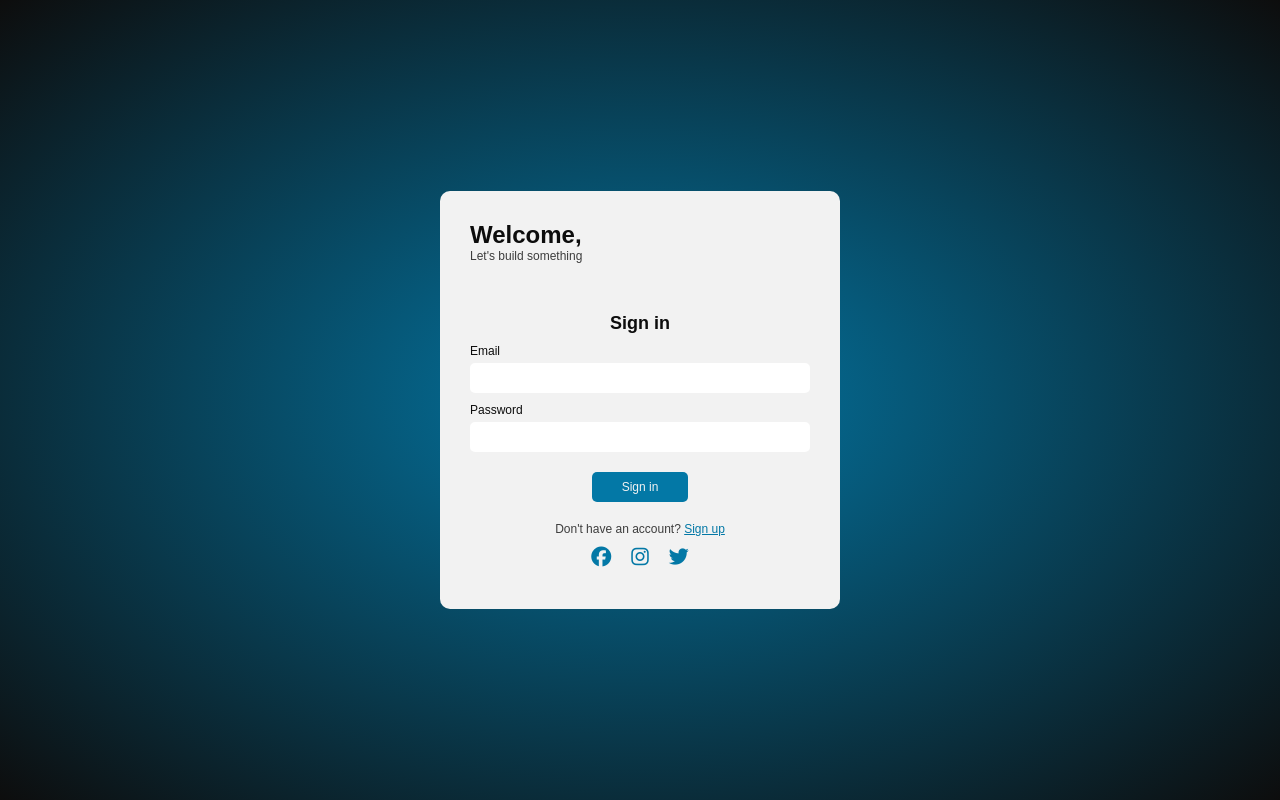
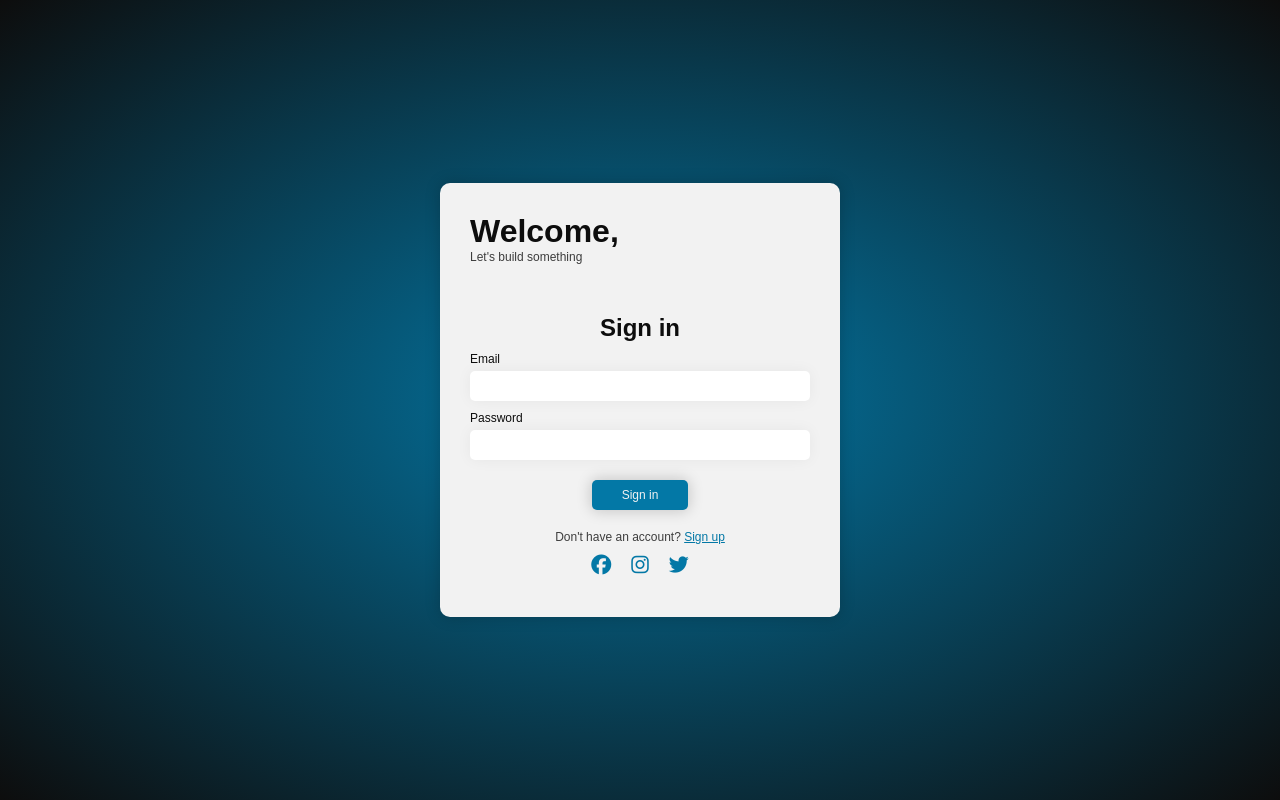
Before and after one commit to antoniocaraballo/LoginForm, a plain HTML site: page index.html in a window 1280 px wide. Drawn offline with Linux system fonts and the light colour scheme.

Commit message:
Add shadow and ifont size bigger

```diff
--- a/sass/main.scss
+++ b/sass/main.scss
@@ -24,10 +24,11 @@ body {
   border-radius: 10px;
   width: 100%;
   max-width: 400px;
+  box-shadow: 0px 0px 15px 0.5px rgba(0, 0, 0, 0.2);
 }
 
 .heading {
-  font-size: 24px;
+  font-size: 32px;
 }
 
 .text {
@@ -41,7 +42,7 @@ body {
   flex-direction: column;
 
   h4 {
-    font-size: 18px;
+    font-size: 24px;
     text-align: center;
     margin-bottom: 10px;
   }
@@ -59,10 +60,12 @@ body {
     padding: 5px;
     width: 100%;
     height: 30px;
+    box-shadow: 0px 0px 15px 0px rgba(0, 0, 0, 0.05);
   }
 
   button {
     margin-top: 10px;
+    box-shadow: 0px 0px 15px 0.5px rgba(0, 0, 0, 0.2);
   }
 }
 
```
Also changed, not shown: css/main.css.
